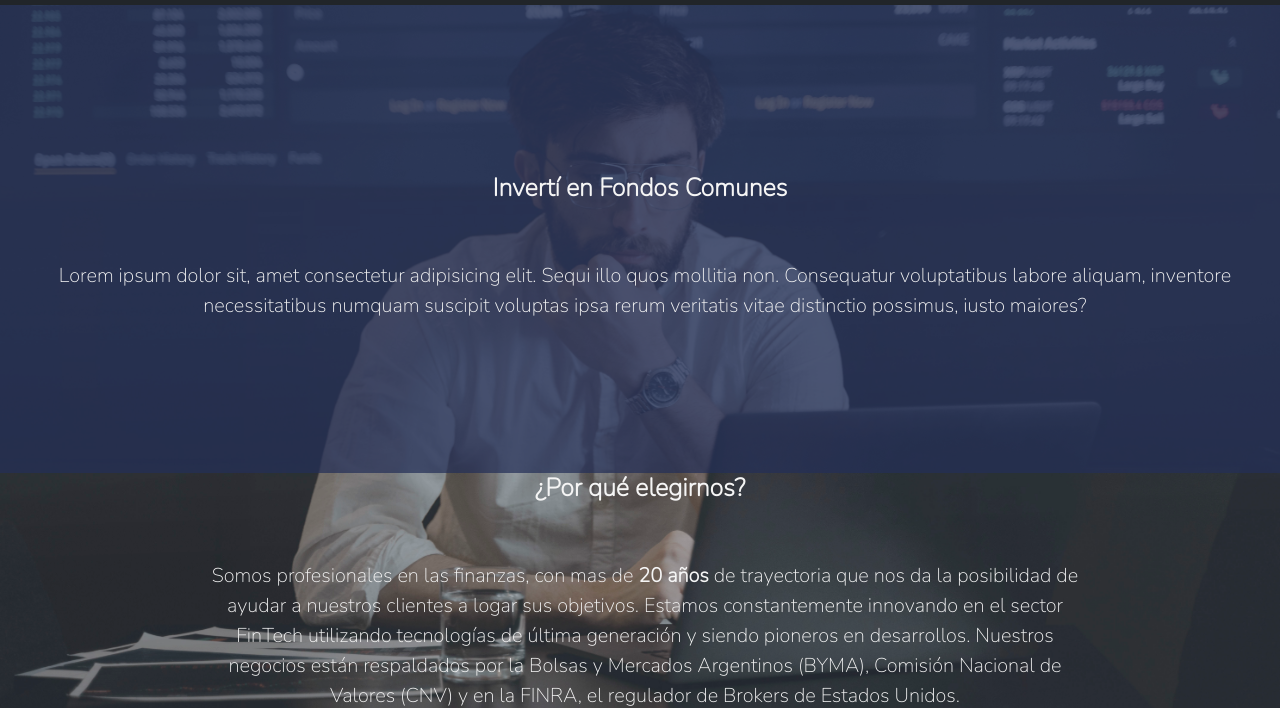
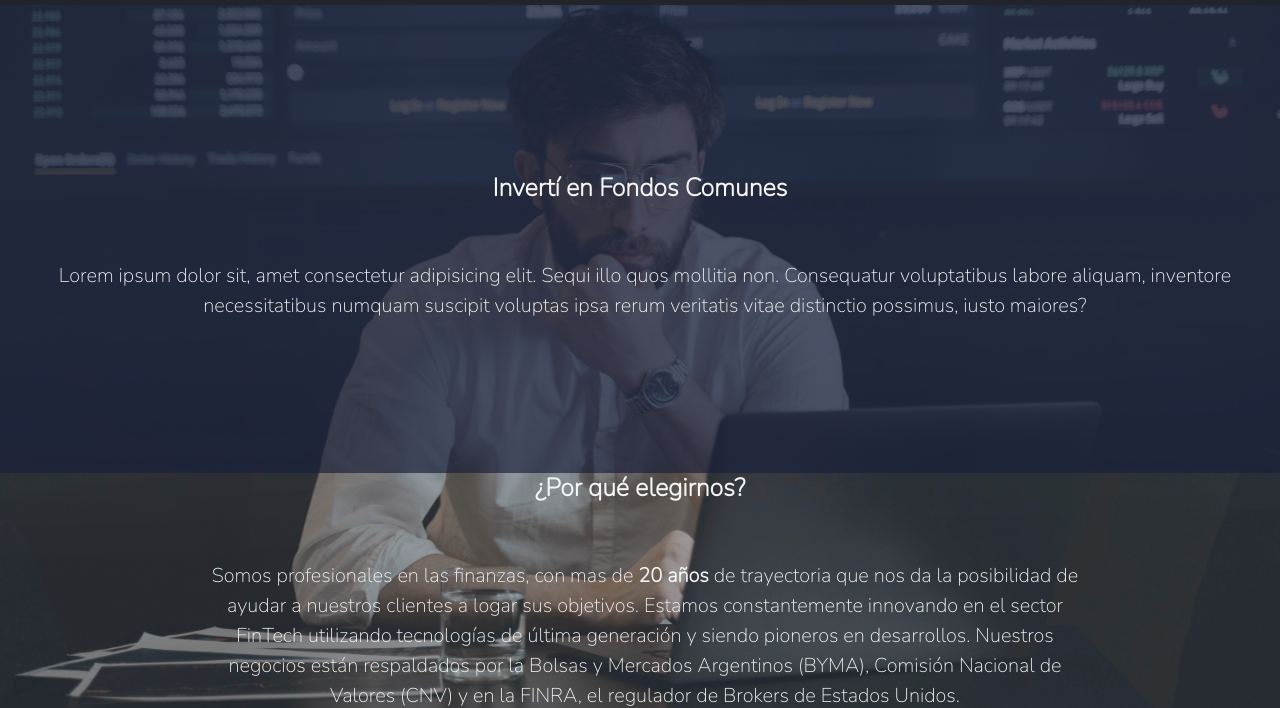
Before and after one commit to RodrigoEstevez/proyecto-coder, a website: page index.html in a window 1280 px wide. Shown: the part 127-835 px from the top of the page. Drawn offline with nearby package versions, Linux system fonts and the light colour scheme.

Commit message:
background2

```diff
--- a/css/style1.css
+++ b/css/style1.css
@@ -43,7 +43,7 @@ body {
 }
 
 #Inicio {
-    background-color: rgba(36, 47, 88, 0.712);
+    background-color: rgba(23, 31, 59, 0.658);
     font-family: 'nunito';
     font-size: 30px;
     text-align: center;
```
